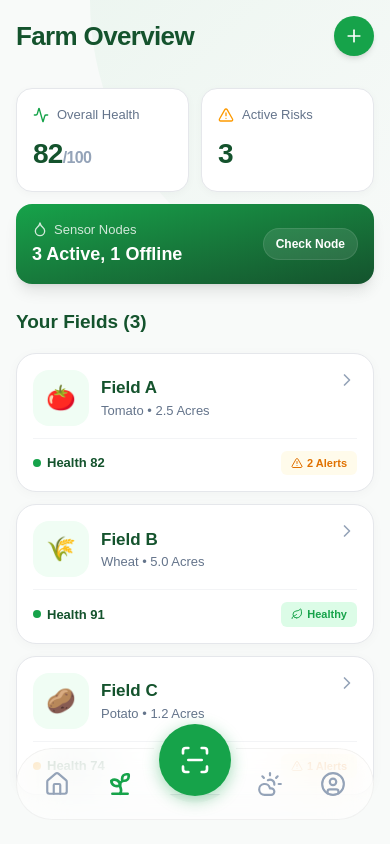
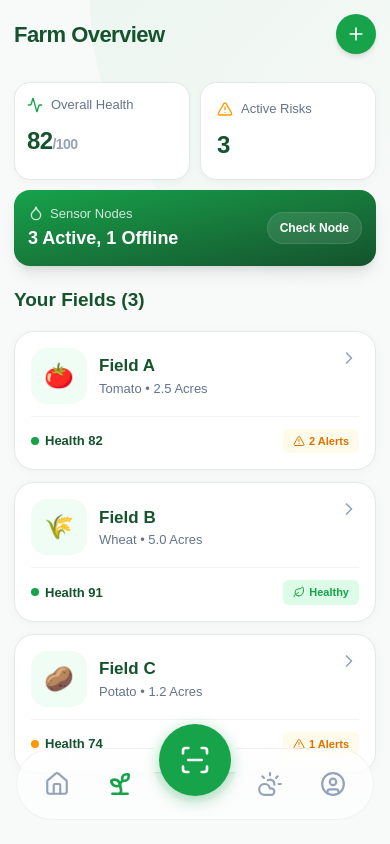
Before and after one commit to MdKasif0/KisanEdge, a Next.js app: page /farm in a window 390 px wide. Shown: the top 844 px of the page. Built offline with nearby package versions, Linux system fonts and the light colour scheme.

Commit message:
style: optimize responsive typography and layout spacing for farm overview and detail pages

```diff
--- a/src/app/(app)/farm/[id]/page.tsx
+++ b/src/app/(app)/farm/[id]/page.tsx
@@ -58,7 +58,7 @@ export default function FieldDetailsPage({ params }: { params: Promise<{ id: str
   return (
     <div className="flex flex-col min-h-[100dvh] bg-[#F8FAF9] pb-24 relative overflow-hidden">
       {/* Background Hero */}
-      <div className="absolute top-0 left-0 right-0 h-[280px] bg-gradient-to-b from-[#14532D] to-[#16A34A] pointer-events-none" />
+      <div className="absolute top-0 left-0 right-0 h-[240px] sm:h-[280px] bg-gradient-to-b from-[#14532D] to-[#16A34A] pointer-events-none" />
       <div className="absolute top-0 right-0 w-[300px] h-[300px] bg-white/5 rounded-bl-full pointer-events-none" />
 
       {/* Header */}
@@ -81,10 +81,10 @@ export default function FieldDetailsPage({ params }: { params: Promise<{ id: str
         <div className="flex justify-between items-end">
           <div className="flex flex-col gap-1">
             <span className="text-white/80 text-[13px] font-semibold uppercase tracking-wider">{field.crop}</span>
-            <h1 className="text-[32px] font-bold leading-tight">{field.name}</h1>
+            <h1 className="text-[26px] sm:text-[32px] font-bold leading-tight">{field.name}</h1>
             <div className="flex items-center gap-1.5 mt-1 text-white/90">
               <MapPin className="w-3.5 h-3.5" />
-              <span className="text-[13px] font-medium">{field.area} • Planted {field.sowingDate}</span>
+              <span className="text-[12px] sm:text-[13px] font-medium">{field.area} • Planted {field.sowingDate}</span>
             </div>
           </div>
           <div className="w-16 h-16 bg-white/20 backdrop-blur-md rounded-2xl flex items-center justify-center text-3xl shadow-inner border border-white/20">
@@ -97,14 +97,14 @@ export default function FieldDetailsPage({ params }: { params: Promise<{ id: str
       <div className="relative z-20 flex flex-col gap-5 px-4 sm:px-5">
 
         {/* Quick Stats Grid */}
-        <div className="grid grid-cols-2 gap-3 -mt-2">
-          <div className="bg-white rounded-[20px] p-4 shadow-[0_4px_16px_rgba(0,0,0,0.04)] border border-[#E5E7EB] flex flex-col">
+        <div className="grid grid-cols-2 gap-2.5 sm:gap-3 -mt-2">
+          <div className="bg-white rounded-[20px] p-3 sm:p-4 shadow-[0_4px_16px_rgba(0,0,0,0.04)] border border-[#E5E7EB] flex flex-col">
             <div className="flex items-center gap-2 mb-2">
               <Activity className="w-4 h-4 text-[#16A34A]" />
               <span className="text-[12px] font-semibold text-[#64748b]">Health Score</span>
             </div>
             <div className="flex items-baseline gap-1">
-              <span className="text-[28px] font-bold text-[#14532D]">{field.healthScore}</span>
+              <span className="text-[24px] sm:text-[28px] font-bold text-[#14532D]">{field.healthScore}</span>
               <span className="text-[14px] text-[#94A3B8] font-bold">/100</span>
             </div>
             <div className="w-full bg-gray-100 h-1.5 rounded-full mt-2 overflow-hidden">
--- a/src/app/(app)/farm/page.tsx
+++ b/src/app/(app)/farm/page.tsx
@@ -11,26 +11,26 @@ export default function FarmPage() {
   const totalAlerts = MOCK_FIELDS.reduce((acc, f) => acc + f.alerts, 0);
 
   return (
-    <div className="flex flex-col gap-6 p-4 sm:p-5 relative min-h-[100dvh] bg-[#F8FAF9] pb-24">
+    <div className="flex flex-col gap-5 sm:gap-6 p-3.5 sm:p-5 relative min-h-[100dvh] bg-[#F8FAF9] pb-24">
       {/* Background Graphic */}
       <div className="absolute top-0 right-0 w-[300px] h-[300px] bg-gradient-to-br from-[#16A34A]/5 to-transparent rounded-bl-full pointer-events-none" />
 
       {/* Header */}
       <header className="relative z-10 flex items-center justify-between pt-safe pb-2">
-        <h1 className="text-[26px] font-bold text-[#14532D] tracking-tight">Farm Overview</h1>
+        <h1 className="text-[22px] sm:text-[26px] font-bold text-[#14532D] tracking-tight">Farm Overview</h1>
         <Button size="icon" className="rounded-full w-10 h-10 bg-[#16A34A] hover:bg-[#15803d] text-white shadow-md">
           <Plus className="w-5 h-5" />
         </Button>
       </header>
 
       {/* Metrics Grid */}
-      <motion.div initial={{ opacity: 0, y: 10 }} animate={{ opacity: 1, y: 0 }} className="grid grid-cols-2 gap-3 relative z-10">
-        <div className="bg-white rounded-2xl p-4 shadow-[0_2px_8px_rgba(0,0,0,0.03)] border border-[#E5E7EB]">
+      <motion.div initial={{ opacity: 0, y: 10 }} animate={{ opacity: 1, y: 0 }} className="grid grid-cols-2 gap-2.5 sm:gap-3 relative z-10">
+        <div className="bg-white rounded-2xl p-3 sm:p-4 shadow-[0_2px_8px_rgba(0,0,0,0.03)] border border-[#E5E7EB]">
           <div className="flex items-center gap-2 mb-2">
             <Activity className="w-4 h-4 text-[#16A34A]" />
             <span className="text-[13px] font-medium text-[#64748b]">Overall Health</span>
           </div>
-          <div className="text-[28px] font-bold text-[#14532D] tracking-tight">{avgHealth}<span className="text-[16px] text-[#94A3B8]">/100</span></div>
+          <div className="text-[24px] sm:text-[28px] font-bold text-[#14532D] tracking-tight">{avgHealth}<span className="text-[14px] sm:text-[16px] text-[#94A3B8]">/100</span></div>
         </div>
 
         <div className="bg-white rounded-2xl p-4 shadow-[0_2px_8px_rgba(0,0,0,0.03)] border border-[#E5E7EB]">
@@ -38,10 +38,10 @@ export default function FarmPage() {
             <AlertTriangle className="w-4 h-4 text-amber-500" />
             <span className="text-[13px] font-medium text-[#64748b]">Active Risks</span>
           </div>
-          <div className="text-[28px] font-bold text-[#14532D] tracking-tight">{totalAlerts}</div>
+          <div className="text-[24px] sm:text-[28px] font-bold text-[#14532D] tracking-tight">{totalAlerts}</div>
         </div>
 
-        <div className="col-span-2 bg-gradient-to-br from-[#16A34A] to-[#14532D] rounded-2xl p-4 shadow-lg text-white flex justify-between items-center">
+        <div className="col-span-2 bg-gradient-to-br from-[#16A34A] to-[#14532D] rounded-2xl p-3.5 sm:p-4 shadow-lg text-white flex justify-between items-center">
           <div className="flex flex-col">
             <span className="text-[13px] font-medium text-white/80 flex items-center gap-1.5"><Droplet className="w-4 h-4" /> Sensor Nodes</span>
             <span className="text-[18px] font-bold mt-0.5">3 Active, 1 Offline</span>
```
